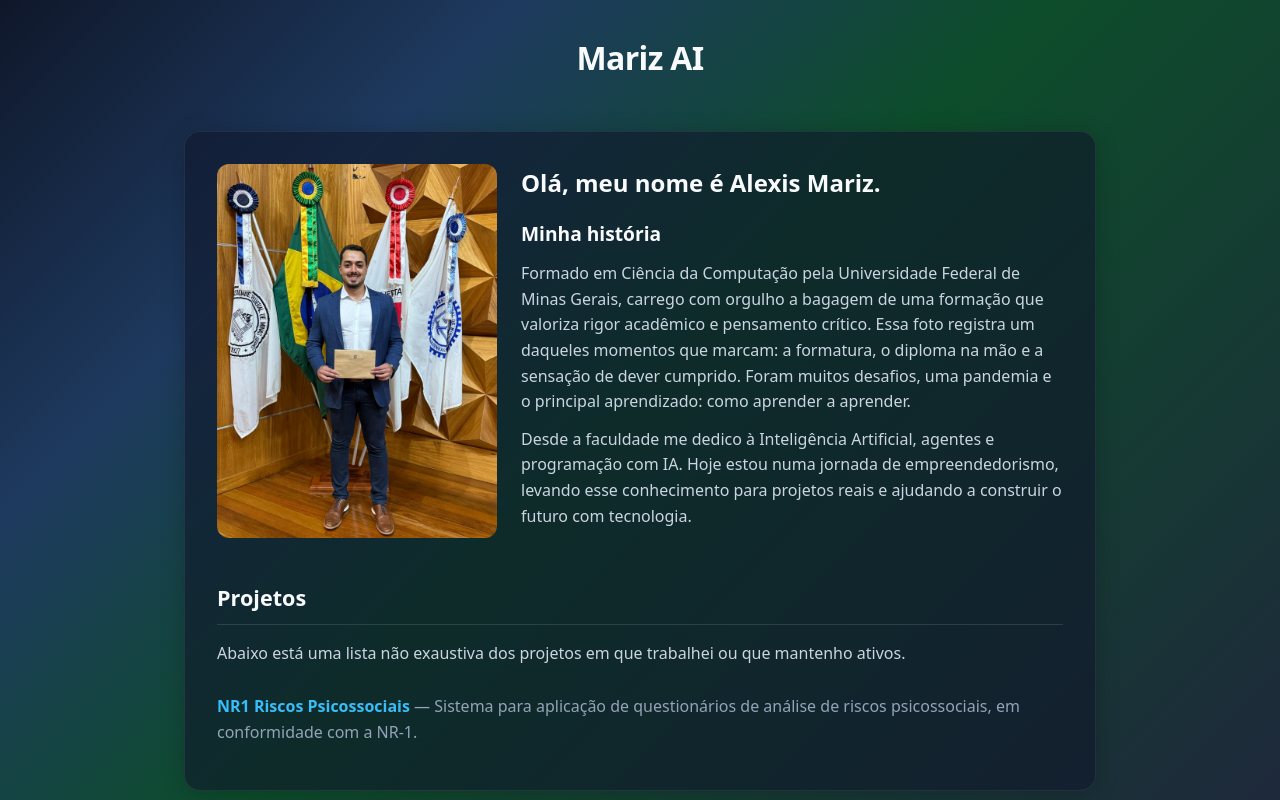
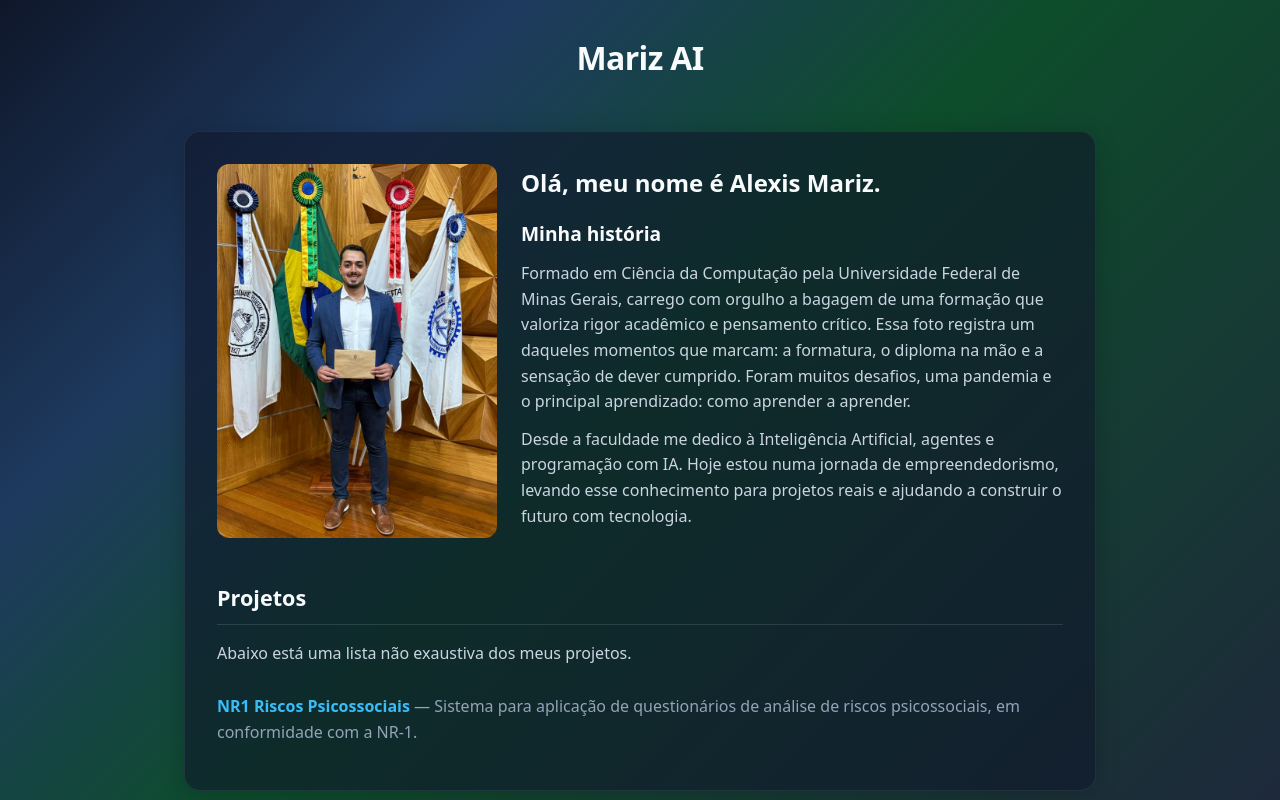
Before and after one commit to Adgmariz/mariz.ai, a Next.js app: page / in a window 1280 px wide. Shown: the top 800 px of the page. Built offline with nearby package versions, Linux system fonts and the light colour scheme.

Commit message:
Update project introduction text on homepage for clarity.

```diff
--- a/app/page.tsx
+++ b/app/page.tsx
@@ -48,7 +48,7 @@
         <section className="projects">
           <h2>Projetos</h2>
           <p className="projects-intro">
-            Abaixo está uma lista não exaustiva dos projetos em que trabalhei ou que mantenho ativos.
+            Abaixo está uma lista não exaustiva dos meus projetos.
           </p>
           {projetos.length > 0 ? (
             <ul className="project-list">
```
